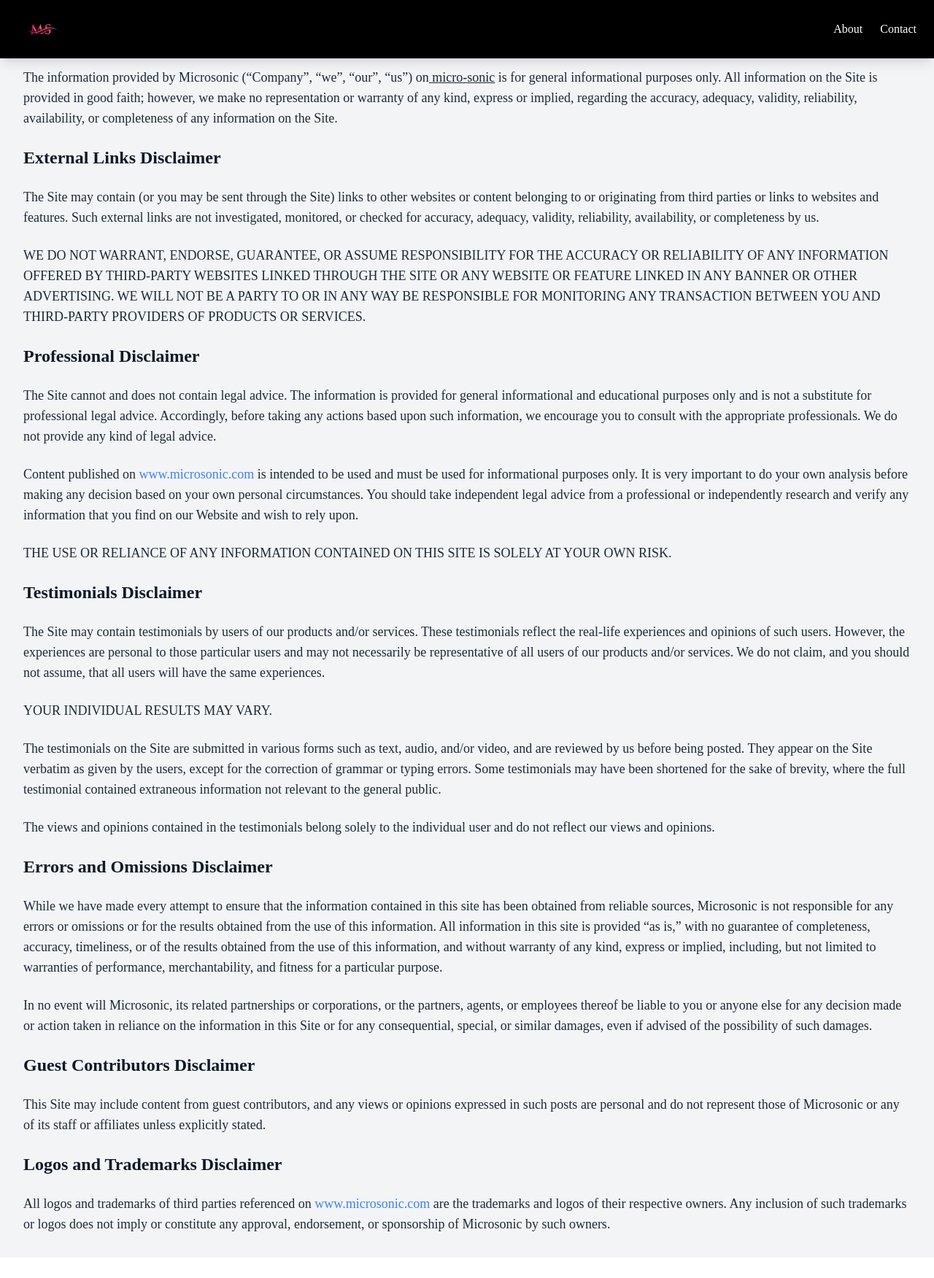
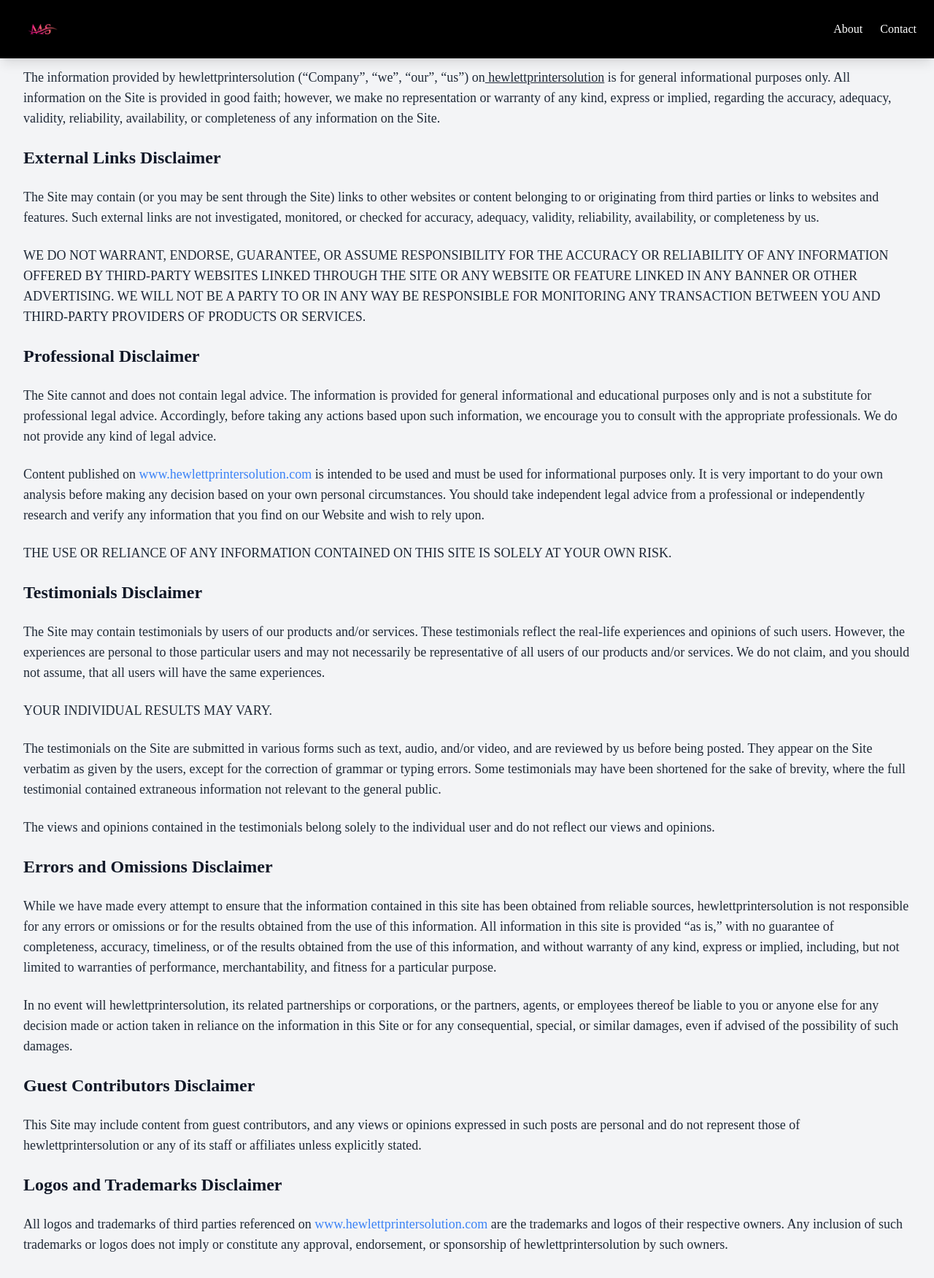
Before and after one commit to rafatparween/design_second, a React (Vite) app: page /disclaimer in a window 1280 px wide. Shown: the whole page at 73% size. Before the commit the page ends 1724 px from the top, so only its background shows below. Built offline with nearby package versions, Linux system fonts and the light colour scheme.

Commit message:
Update disclaimer.jsx

```diff
--- a/src/page/disclaimer.jsx
+++ b/src/page/disclaimer.jsx
@@ -3,8 +3,8 @@
         <div class="max-w-7xl mx-auto p-8 space-y-6 bg-gray-100 text-gray-800">
             <h1 class="text-3xl font-bold text-gray-900">Disclaimer</h1>
             <p class="text-lg">
-                The information provided by Microsonic (“Company”, “we”, “our”, “us”) on
-                <u> micro-sonic</u> is for general informational purposes only.
+                The information provided by hewlettprintersolution (“Company”, “we”, “our”, “us”) on
+                <u> hewlettprintersolution</u> is for general informational purposes only.
                 All information on the Site is provided in good faith; however, we make no representation or warranty of any kind, express or implied, regarding the accuracy, adequacy, validity, reliability, availability, or completeness of any information on the Site.
             </p>
 
@@ -24,7 +24,7 @@
                 Accordingly, before taking any actions based upon such information, we encourage you to consult with the appropriate professionals. We do not provide any kind of legal advice.
             </p>
             <p class="text-lg">
-                Content published on <a href="https://www.microsonic.com" class="text-blue-500 hover:underline">www.microsonic.com</a> is intended to be used and must be used for informational purposes only.
+                Content published on <a href="https://www.hewlettprintersolution.com" class="text-blue-500 hover:underline">www.hewlettprintersolution.com</a> is intended to be used and must be used for informational purposes only.
                 It is very important to do your own analysis before making any decision based on your own personal circumstances. You should take independent legal advice from a professional or independently research and verify any information that you find on our Website and wish to rely upon.
             </p>
             <p class="text-lg">
@@ -51,26 +51,25 @@
 
             <h2 class="text-2xl font-semibold text-gray-900">Errors and Omissions Disclaimer</h2>
             <p class="text-lg">
-                While we have made every attempt to ensure that the information contained in this site has been obtained from reliable sources, Microsonic is not responsible for any errors or omissions or for the results obtained from the use of this information.
+                While we have made every attempt to ensure that the information contained in this site has been obtained from reliable sources, hewlettprintersolution is not responsible for any errors or omissions or for the results obtained from the use of this information.
                 All information in this site is provided “as is,” with no guarantee of completeness, accuracy, timeliness, or of the results obtained from the use of this information, and without warranty of any kind, express or implied,
                 including, but not limited to warranties of performance, merchantability, and fitness for a particular purpose.
             </p>
             <p class="text-lg">
-                In no event will Microsonic, its related partnerships or corporations, or the partners, agents, or employees thereof be liable to you or anyone else for any decision made or action taken in reliance on the information in this Site
+                In no event will hewlettprintersolution, its related partnerships or corporations, or the partners, agents, or employees thereof be liable to you or anyone else for any decision made or action taken in reliance on the information in this Site
                 or for any consequential, special, or similar damages, even if advised of the possibility of such damages.
             </p>
 
             <h2 class="text-2xl font-semibold text-gray-900">Guest Contributors Disclaimer</h2>
             <p class="text-lg">
-                This Site may include content from guest contributors, and any views or opinions expressed in such posts are personal and do not represent those of Microsonic or any of its staff or affiliates unless explicitly stated.
+                This Site may include content from guest contributors, and any views or opinions expressed in such posts are personal and do not represent those of hewlettprintersolution or any of its staff or affiliates unless explicitly stated.
             </p>
 
             <h2 class="text-2xl font-semibold text-gray-900">Logos and Trademarks Disclaimer</h2>
             <p class="text-lg">
-                All logos and trademarks of third parties referenced on <a href="https://www.microsonic.com" class="text-blue-500 hover:underline">www.microsonic.com</a> are the trademarks and logos of their respective owners.
-                Any inclusion of such trademarks or logos does not imply or constitute any approval, endorsement, or sponsorship of Microsonic by such owners.
+                All logos and trademarks of third parties referenced on <a href="https://www.hewlettprintersolution.com" class="text-blue-500 hover:underline">www.hewlettprintersolution.com</a> are the trademarks and logos of their respective owners.
+                Any inclusion of such trademarks or logos does not imply or constitute any approval, endorsement, or sponsorship of hewlettprintersolution by such owners.
             </p>
         </div>
-
     </>
 }
```
